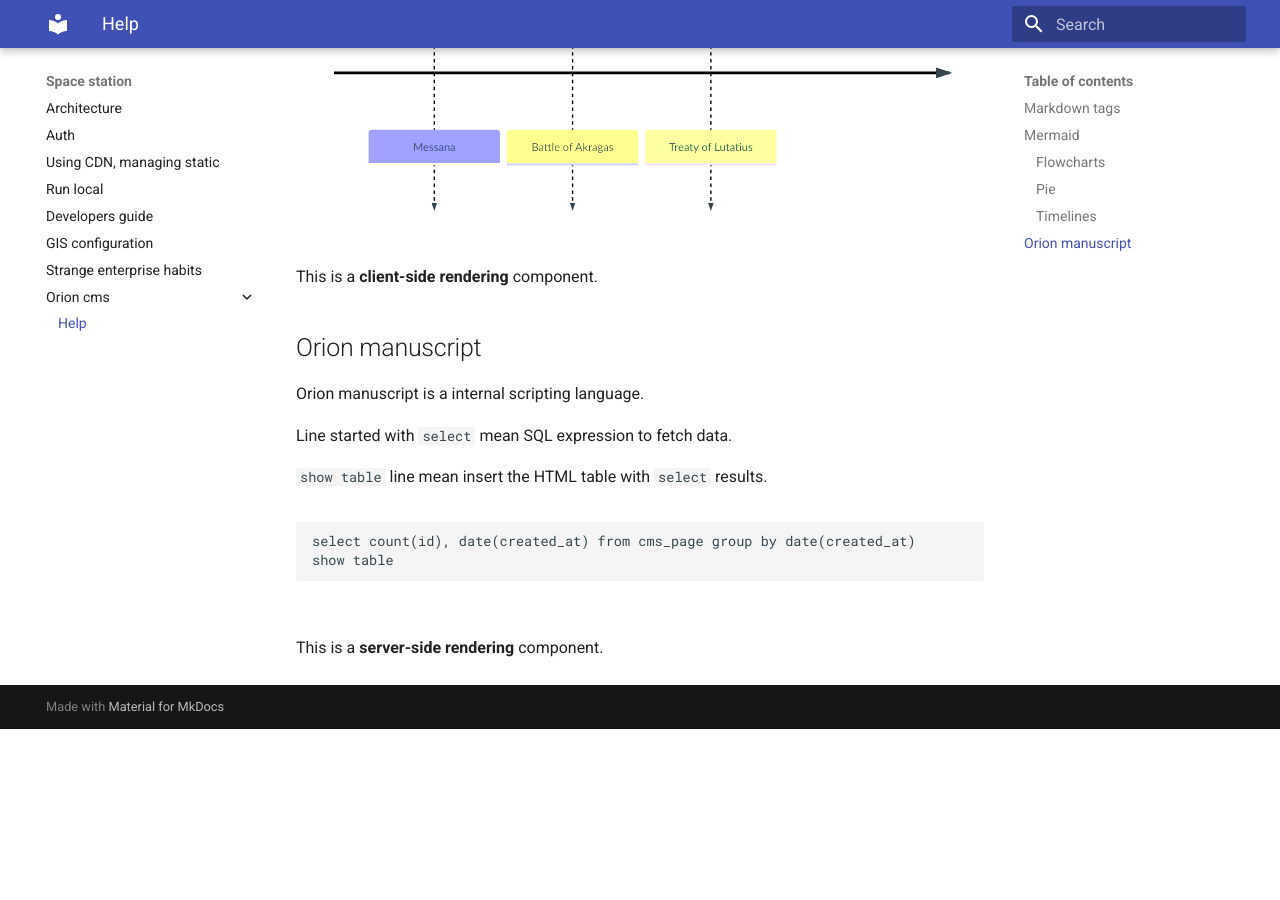
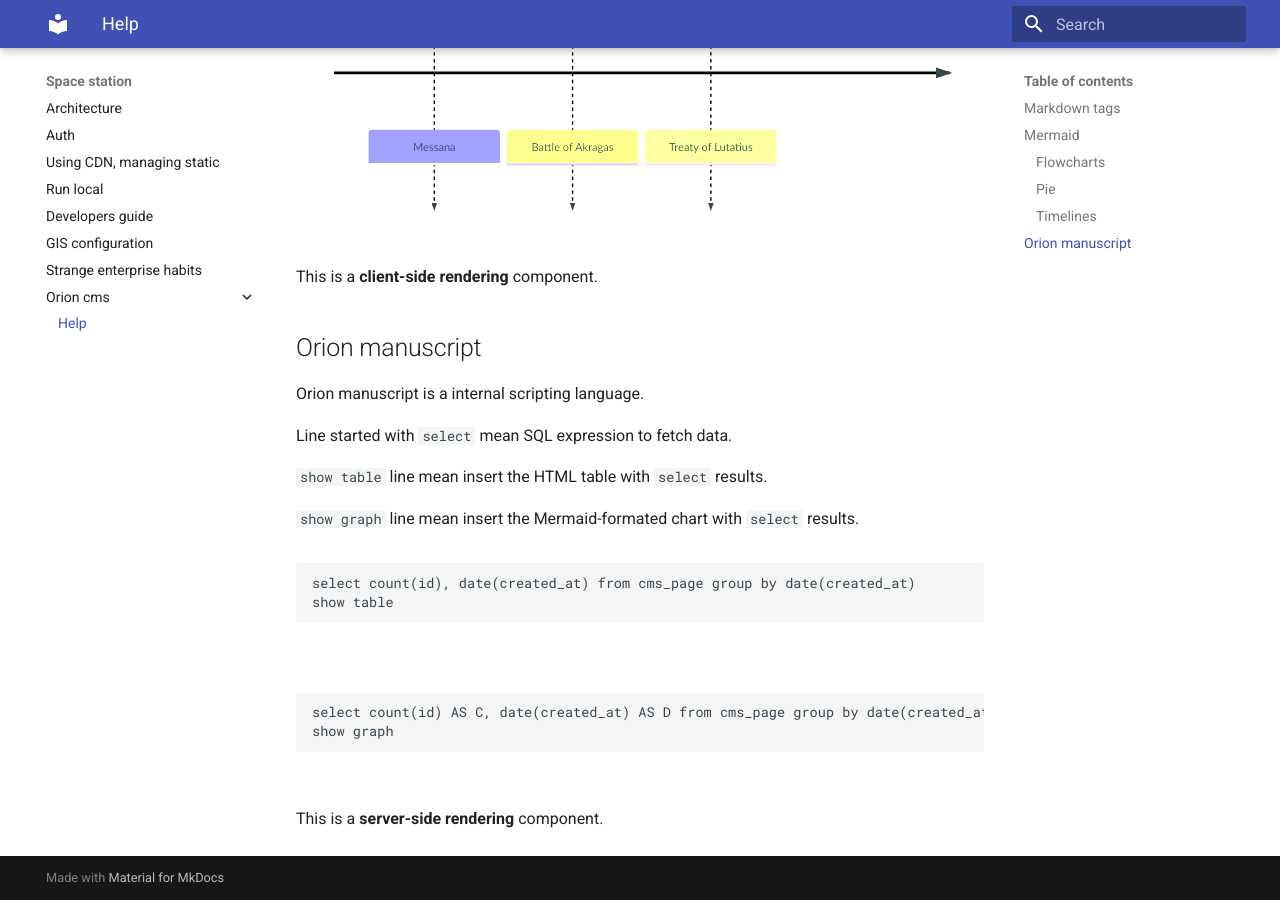
Before and after one commit to postpdm/space_station, an MkDocs documentation site: the page built from docs/orion_cms/help.md, in a window 1280 px wide and 900 px high, scrolled down 2702 px. Built offline with MkDocs 1.6.1 and Material for MkDocs 9.7.7, drawn with Linux system fonts in a browser that asks for light colours; before the commit the page ends 3431 px from its top, so only the background shows below that.

Commit message:
#76 doc about `show graph`

````diff
--- a/docs/orion_cms/help.md
+++ b/docs/orion_cms/help.md
@@ -114,6 +114,8 @@ Line  started with `select` mean SQL expression to fetch data.
 
 `show table` line mean insert the HTML table with `select` results.
 
+`show graph` line mean insert the Mermaid-formated chart with `select` results.
+
 <pre>
 ``` orion_manuscript
 select count(id), date(created_at) from cms_page group by date(created_at)
@@ -121,4 +123,12 @@ show table
 ```
 </pre>
 
+<pre>
+``` orion_manuscript
+select count(id) AS C, date(created_at) AS D from cms_page group by date(created_at)
+show graph
+```
+</pre>
+
+
 This is a **server-side rendering** component.
````
Also changed, not shown: 1 other file.
